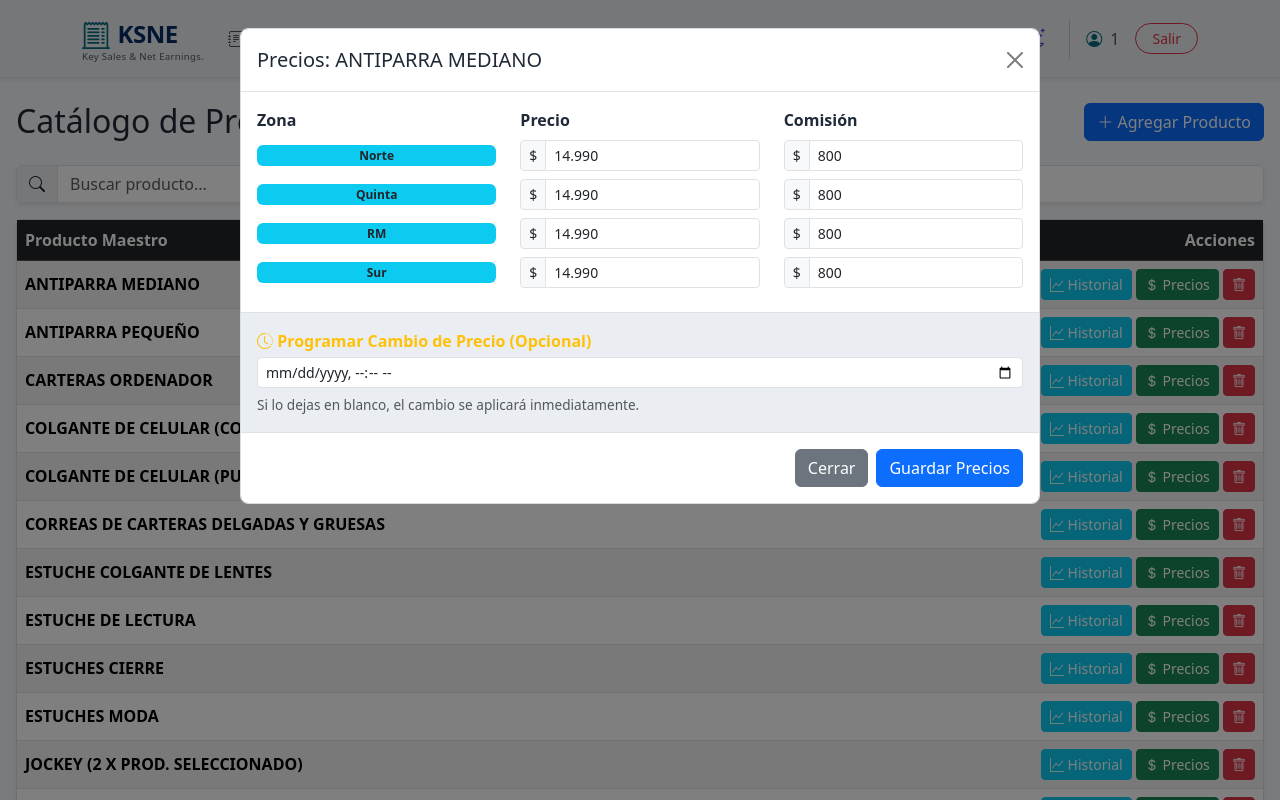
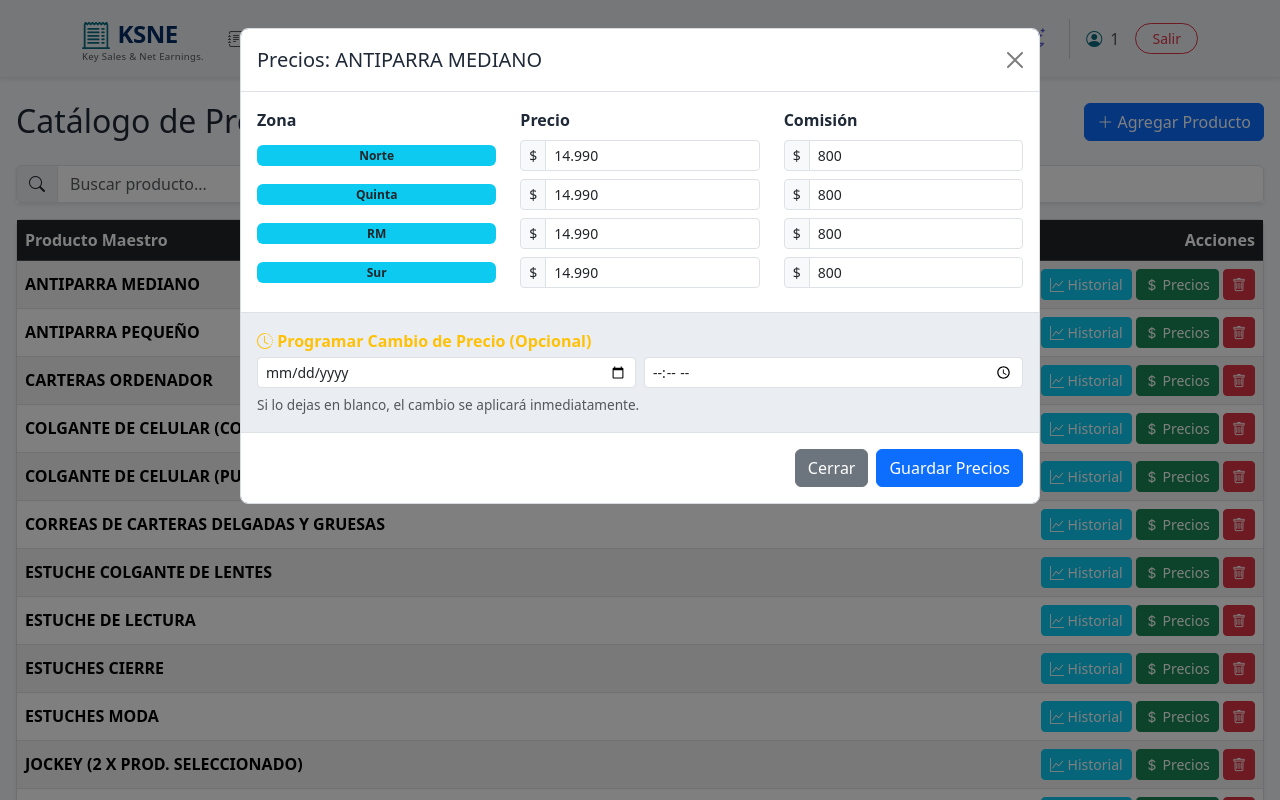
Before and after one commit to SekiDesu0/KSNE, a Flask app: page /admin/productos in a window 1280 px wide, after a click on "Precios". Run offline with Flask 3, Linux system fonts and the light colour scheme; the visitor is signed in with stand-in values (Sample User, id 1).

Commit message:
feat: configure Santiago timezone and split scheduled price datetime inputs

```diff
--- a/docker-compose.yml
+++ b/docker-compose.yml
@@ -12,6 +12,7 @@ services:
     environment:
       - FLASK_ENV=production
       - PYTHONUNBUFFERED=1
+      - TZ=America/Santiago
     volumes:
       - /home/shironeko/Documents/dockerVols/rendiciones/db:/app/db
       - /home/shironeko/Documents/dockerVols/rendiciones/static/cache:/app/static/cache
--- a/routes/admin_bp.py
+++ b/routes/admin_bp.py
@@ -386,9 +386,10 @@ def delete_product(id):
 @admin_bp.route('/productos/precios/<int:id>', methods=['POST'])
 @admin_required
 def update_product_prices(id):
-    fecha_input = request.form.get('fecha_activacion')
-    if fecha_input:
-        fecha_activacion = datetime.strptime(fecha_input, '%Y-%m-%dT%H:%M').replace(second=0)
+    fecha_date = request.form.get('fecha_activacion_date')
+    fecha_time = request.form.get('fecha_activacion_time') or '00:00'
+    if fecha_date:
+        fecha_activacion = datetime.strptime(f"{fecha_date} {fecha_time}", '%Y-%m-%d %H:%M').replace(second=0)
     else:
         fecha_activacion = datetime.now()
 
--- a/templates/admin_productos.html
+++ b/templates/admin_productos.html
@@ -103,7 +103,14 @@
                     <label class="form-label text-warning fw-bold mb-1">
                         <i class="bi bi-clock-history"></i> Programar Cambio de Precio (Opcional)
                     </label>
-                    <input type="datetime-local" class="form-control form-control-sm mb-1" name="fecha_activacion">
+                    <div class="row g-2 mb-1">
+                        <div class="col-6">
+                            <input type="date" class="form-control form-control-sm" name="fecha_activacion_date">
+                        </div>
+                        <div class="col-6">
+                            <input type="time" class="form-control form-control-sm" name="fecha_activacion_time">
+                        </div>
+                    </div>
                     <small class="text-muted" style="font-size: 0.85em;">Si lo dejas en blanco, el cambio se aplicará inmediatamente.</small>
                 </div>
 
```
